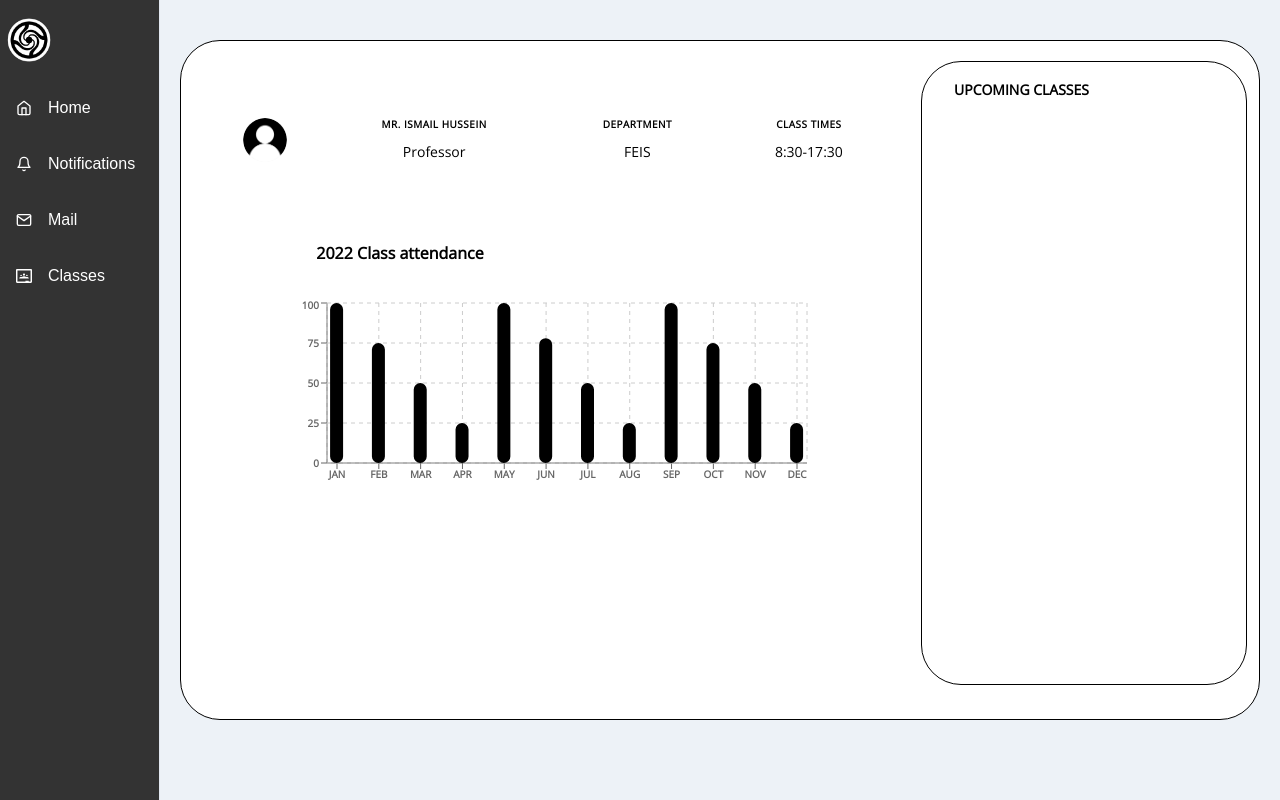
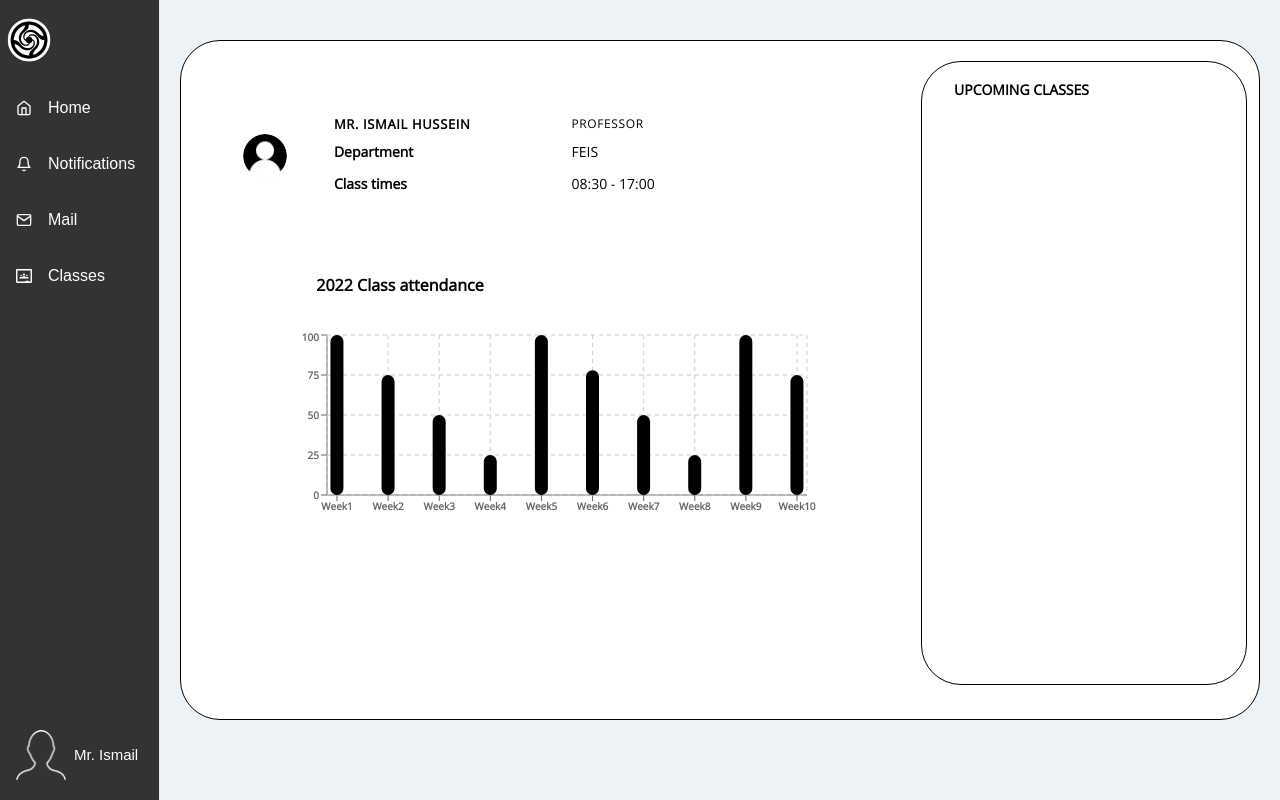
Before and after one commit to notAnii/facial-recognition-attendance-system, a Next.js app: page /afterLogin/home in a window 1280 px wide. Built offline with nearby package versions, Linux system fonts and the light colour scheme.

Commit message:
Box size of the home page and more..
I put the log out button on the sidebar, i changed the width of the box in the home page, and i put paddingBottom on the <- Week 10 -> in view attendance page

```diff
--- a/src/components/afterLogin/attend/card.tsx
+++ b/src/components/afterLogin/attend/card.tsx
@@ -15,15 +15,15 @@ import {
     return (
       <Center py={3}>
         <Box
-          maxW={'160px'}
-          w={'full'}
+
+          w={"150px"}
           bg={useColorModeValue('white', 'gray.800')}
           boxShadow={'2xl'}
           rounded={'md'}
           overflow={'hidden'}>
           <Image
             h={'50px'}
-            w={'full'}
+            w={'100%'}
             src={
               "/cardBack.png"
             }
--- a/src/components/afterLogin/classes/hero.tsx
+++ b/src/components/afterLogin/classes/hero.tsx
@@ -145,8 +145,8 @@ const Hero = (props: Props) => {
                 <Th>Subject Code</Th>
                 <Th>Subject Name</Th>
                 <Th>Name</Th>
-                <Th>Class Start Time</Th>
-                <Th>Class End Time</Th>
+                <Th>Start Time</Th>
+                <Th>End Time</Th>
                 <Th>Room</Th>
                 <Th>Class Type</Th>
                 <Th></Th>
--- a/src/components/afterLogin/home/chart.tsx
+++ b/src/components/afterLogin/home/chart.tsx
@@ -13,18 +13,16 @@ import {
 
 const Chart = () => {
   const data = [
-    { month: "JAN", Days: 100 },
-    { month: "FEB", Days: 75 },
-    { month: "MAR", Days: 50 },
-    { month: "APR", Days: 25 },
-    { month: "MAY", Days: 100 },
-    { month: "JUN", Days: 78 },
-    { month: "JUL", Days: 50 },
-    { month: "AUG", Days: 25 },
-    { month: "SEP", Days: 100 },
-    { month: "OCT", Days: 75 },
-    { month: "NOV", Days: 50 },
-    { month: "DEC", Days: 25 },
+    { month: "Week1", Days: 100 },
+    { month: "Week2", Days: 75 },
+    { month: "Week3", Days: 50 },
+    { month: "Week4", Days: 25 },
+    { month: "Week5", Days: 100 },
+    { month: "Week6", Days: 78 },
+    { month: "Week7", Days: 50 },
+    { month: "Week8", Days: 25 },
+    { month: "Week9", Days: 100 },
+    { month: "Week10", Days: 75 },
   ];
 
   return (
--- a/src/components/afterLogin/home/hero.tsx
+++ b/src/components/afterLogin/home/hero.tsx
@@ -8,13 +8,16 @@ import { Box, Container, Text, Stack, VStack, Avatar, HStack,
   Td,
   TableCaption,
   TableContainer,} from '@chakra-ui/react'
-import React from 'react'
+import React, { useState } from 'react'
 import "@fontsource/open-sans"
 import Chart from './chart'
 
 type Props = {}
 
 const Hero = (props: Props) => {
+  const [classes,setClasses] = useState([
+    {}
+  ]);
   return (
     <Container
     h="100vh"
@@ -25,15 +28,16 @@ const Hero = (props: Props) => {
 
       <Box
       backgroundColor={"white"}
-      h="85vh"
-      w={"135vh"}
+      h="85%"
+      w="100%"
+      maxW="8xl"
+      m={1}
       marginTop={10}
       borderRadius={40}
       border='1px'
       borderColor='black'
       overflowY="auto"
       overflowX="auto"
-
       >
 
       <Stack
@@ -81,62 +85,75 @@ const Hero = (props: Props) => {
         <Box //Name and stuff
          w="100%"
          display={"flex"}
-         justifyContent="center"
          paddingTop={4}
          overflowY="auto"
          overflowX="auto"
-         paddingRight={23}
          >
 
           <Table
+          width={"100%"}
+          maxWidth={"50vh"}
           variant="unstyled"
           size={"sm"}
           >
             <Thead>
               <Tr>
                 <Th
-                fontSize={"10px"}
-                textAlign="center"
+                textAlign="left"
                 fontFamily={"Open Sans"}
+                fontWeight={"bold"}
+                fontSize={"13px"}
                 >
                   Mr. Ismail Hussein
                 </Th>
                 <Th
-                fontSize={"10px"}
-                textAlign="center"
+                textAlign="left"
                 fontFamily={"Open Sans"}
+                fontWeight={"light"}
                 >
-                  Department
+                  Professor
                   </Th>
-                <Th
-                isNumeric
-                fontSize={"10px"}
-                textAlign="center"
-                fontFamily={"Open Sans"}
-                >
-                  Class times
-                  </Th>
+
               </Tr>
             </Thead>
             <Tbody>
               <Tr>
+              <Thead>
                 <Td
-                textAlign="center"
+                textAlign="left"
                 fontFamily={"Open Sans"}
+                fontWeight={"bold"}
                 >
-                  Professor
+                  Department
+                  </Td>
+                  </Thead>
+                <Td
+                textAlign="left"
+                fontFamily={"Open Sans"}
+                fontWeight={"light"}
+                >
+                  FEIS</Td>
+
+              </Tr>
+              <Tr>
+                <Td
+                isNumeric
+                textAlign="left"
+                fontFamily={"Open Sans"}
+                fontWeight={"bold"}
+                >
+                  Class times
                   </Td>
                 <Td
-                textAlign="center"
+                textAlign="left"
                 fontFamily={"Open Sans"}
+                fontWeight={"light"}
                 >
-                  FEIS</Td>
-                <Td
-                isNumeric
-                textAlign="center"
-                fontFamily={"Open Sans"}
-                >8:30-17:30
-                </Td>
+                  08:30 - 17:00
+                  </Td>
+
+
+
               </Tr>
             </Tbody>
           </Table>
@@ -183,7 +200,9 @@ const Hero = (props: Props) => {
         fontWeight="bold"
         fontSize={{ base: '10px', md: '10px', lg: '14px' }}
         >UPCOMING CLASSES</Text>
+      <VStack>
 
+      </VStack>
       </Box>
       </Stack>
 
--- a/src/components/sidebar/hero.tsx
+++ b/src/components/sidebar/hero.tsx
@@ -23,6 +23,15 @@ import {
   MenuList,
   Breadcrumb,
   Image,
+  Popover,
+  PopoverTrigger,
+  PopoverContent,
+  PopoverHeader,
+  PopoverBody,
+  PopoverFooter,
+  PopoverArrow,
+  PopoverCloseButton,
+  PopoverAnchor,
 } from '@chakra-ui/react';
 import {
   FiHome,
@@ -37,11 +46,15 @@ import {BiCalendar,} from "react-icons/bi";
 import {SiGoogleclassroom,} from "react-icons/si";
 import { IconType } from 'react-icons';
 import { ReactText } from 'react';
-import Hero from "../../components/afterLogin/home/hero"
+import "@fontsource/open-sans"
 
 interface LinkItemProps {
   name: string;
   icon: IconType;
+}
+
+interface LinkItemProp {
+  name: string;
 }
 
 const FirstLink: Array<LinkItemProps> = [
@@ -60,6 +73,10 @@ const FifthLink: Array<LinkItemProps> = [
   { name: 'Classes', icon: SiGoogleclassroom},
 ];
 
+const SixthLink: Array<LinkItemProp> = [
+  { name: 'Name'},
+];
+
 export default function SidebarWithHeader({
   children,
 }: {
@@ -74,6 +91,7 @@ export default function SidebarWithHeader({
         display={{ base: 'none', md: 'block' }}
         backgroundColor={"#333333"}
       />
+
       <Drawer
         autoFocus={false}
         isOpen={isOpen}
@@ -173,7 +191,57 @@ const SidebarContent = ({ onClose, ...rest }: SidebarProps) => {
       ))}
       </Link>
       </Box>
-    </Box>
+
+      <Popover>
+      <PopoverTrigger>
+      <Box
+      position="absolute" bottom="0"
+      >
+        <Flex
+        h="auto"
+        alignItems="center"
+        justifyContent="space-between"
+        padding={3}
+        paddingBottom={5}
+        >
+          <HStack>
+        <Image //Logout
+          src={"/user.png"}
+          alt={""}
+          width={50}
+          height={50}
+          marginLeft={1}
+          />
+          <Text
+          textAlign="left"
+          fontSize="15px"
+          color={"white"}
+          >Mr. Ismail
+          </Text>
+          <CloseButton mr={1.5} color={"white"} display={{ base: 'flex', md: 'none' }} onClick={onClose} />
+          </HStack>
+        </Flex>
+
+      </Box>
+      </PopoverTrigger>
+      <PopoverContent w="100%">
+      <PopoverHeader>
+      <Link //LINK FOR SIXTH BUTTON
+      href="/"
+      style={{ textDecoration: 'none' }}
+      _focus={{ boxShadow: 'none' }}
+      >
+      {SixthLink.map((link) => (
+        <Text
+        >
+          Log out
+        </Text>
+        ))}
+        </Link>
+        </PopoverHeader>
+      </PopoverContent>
+      </Popover>
+      </Box>
   );
 };
 
```
Also changed, not shown: src/components/afterLogin/attend/hero.tsx (+35 -42 lines), src/components/afterLogin/viewAttendance/hero.tsx (+5 -2 lines), public/user.png (added).
